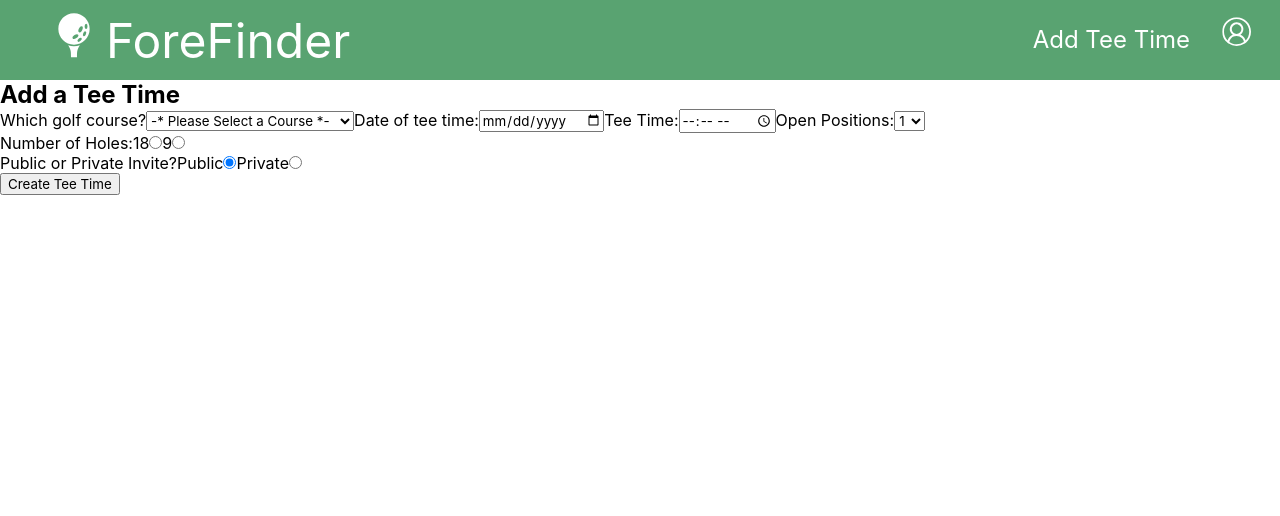
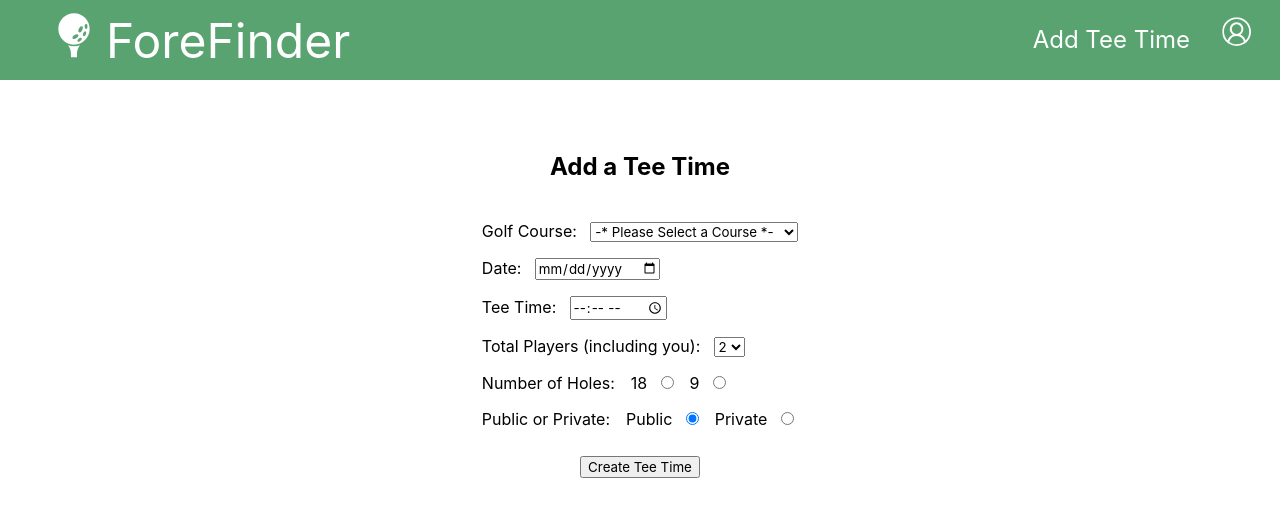
Before and after one commit to foreFinder/fore-finder-fe, a React (Create React App) app: page /event-form in a window 1280 px wide. Shown: the top 516 px of the page. Built offline with nearby package versions, Linux system fonts and the light colour scheme.

Commit message:
Style form layout

```diff
--- a/src/components/EventForm/EventForm.css
+++ b/src/components/EventForm/EventForm.css
@@ -0,0 +1,44 @@
+form {
+  display: flex;
+  flex-direction: column;
+  justify-content: center;
+  align-items: center;
+}
+
+h2 {
+  margin-top: 3em;
+  margin-bottom: 1em;
+}
+
+.form-components {
+  display: flex;
+  flex-direction: column;
+}
+
+.form-components > * {
+  margin-top: 1em;
+}
+
+label > * {
+  margin-left: 1em;
+}
+
+.friend-list > input {
+  margin-right: 1em;
+}
+
+.friend-list {
+  width: fit-content;
+  margin-top: 0.5em;
+}
+
+.friend-list-container {
+  max-width: 100%;
+  display: grid;
+  grid-template-columns: repeat(2, 1fr);
+  margin-bottom: 1em;
+}
+
+button {
+  margin-top: 2em;
+}
--- a/src/components/EventForm/EventForm.js
+++ b/src/components/EventForm/EventForm.js
@@ -43,9 +43,11 @@ function EventForm() {
   };
 
   return (
-    <form>
+    <form onSubmit={(e) => e.preventDefault()}>
       <h2>Add a Tee Time</h2>
-      <label for='golfCourse'>Which golf course?</label>
+      <div className='form-components'>
+        <label for='golfCourse'>
+          Golf Course:
           <select
             name='golfCourse'
             id='golfCourse'
@@ -57,7 +59,9 @@ function EventForm() {
               return <option value={course.name}>{course.name}</option>;
             })}
           </select>
-      <label for='Date'>Date of tee time:</label>
+        </label>
+        <label for='Date'>
+          Date:
           <input
             type='date'
             name='Date'
@@ -66,7 +70,9 @@ function EventForm() {
             onChange={(event) => setDate(event.target.value)}
             required
           />
-      <label for='teeTime'>Tee Time:</label>
+        </label>
+        <label for='teeTime'>
+          Tee Time:
           <input
             type='time'
             name='Tee Time'
@@ -77,20 +83,24 @@ function EventForm() {
             onChange={(event) => setTeeTime(event.target.value)}
             required
           />
-      <label for='numPlayers'>Open Positions:</label>
+        </label>
+        <label for='numPlayers'>
+          Total Players (including you):
           <select
             name='num players'
             id='numPlayers'
             value={openSpots}
             onChange={(event) => setOpenSpots(event.target.value)}
           >
-        <option value='1'>1</option>
             <option value='2'>2</option>
             <option value='3'>3</option>
+            <option value='4'>4</option>
           </select>
-      <div>
-        <label for='numHoles'>Number of Holes:</label>
-        <label for='18'>18</label>
+        </label>
+        <label for='numHoles'>
+          Number of Holes:
+          <label for='18'>
+            18
             <input
               type='radio'
               id='18'
@@ -98,7 +108,9 @@ function EventForm() {
               value='18'
               onClick={(event) => setNumHoles(event.target.value)}
             />
-        <label for='9'>9</label>
+          </label>
+          <label for='9'>
+            9
             <input
               type='radio'
               id='9'
@@ -106,10 +118,12 @@ function EventForm() {
               value='9'
               onClick={(event) => setNumHoles(event.target.value)}
             />
-      </div>
-      <div>
-        <label for='publicStatus'>Public or Private Invite?</label>
-        <label for='public'>Public</label>
+          </label>
+        </label>
+        <label for='publicStatus'>
+          Public or Private:
+          <label for='public'>
+            Public
             <input
               type='radio'
               id='public'
@@ -118,7 +132,9 @@ function EventForm() {
               defaultChecked
               onClick={() => setIsPrivate(false)}
             />
-        <label for='private'>Private</label>
+          </label>
+          <label for='private'>
+            Private
             <input
               type='radio'
               id='private'
@@ -126,12 +142,15 @@ function EventForm() {
               value='private'
               onClick={() => setIsPrivate(true)}
             />
-      </div>
+          </label>
+        </label>
         {isPrivate && (
-        <div>
+          <>
+            <p>Friends:</p>
+            <div className='friend-list-container'>
               {userFriends.map((friend) => {
                 return (
-              <div>
+                  <div className='friend-list'>
                     <input
                       className='friends'
                       type='checkbox'
@@ -144,6 +163,8 @@ function EventForm() {
                   </div>
                 );
               })}
+            </div>
+            <div className='friend-list'>
               <input
                 type='checkbox'
                 id='allFriends'
@@ -152,7 +173,9 @@ function EventForm() {
               />
               <label for='allFriends'>Invite All Friends</label>
             </div>
+          </>
         )}
+      </div>
       <button /* onClick needs to send post with info*/>Create Tee Time</button>
     </form>
   );
```
Lines whose indentation alone changed are shown as unchanged.
